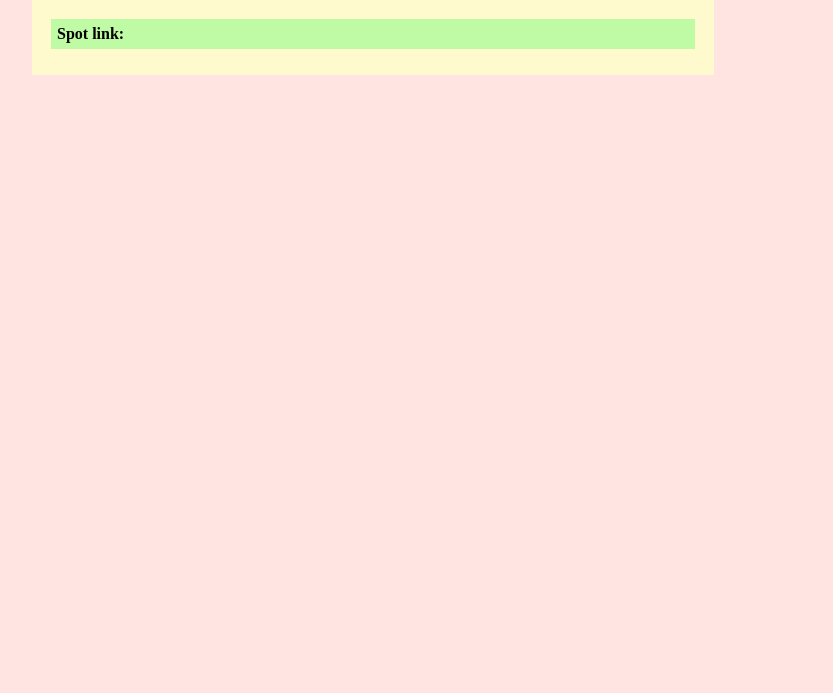
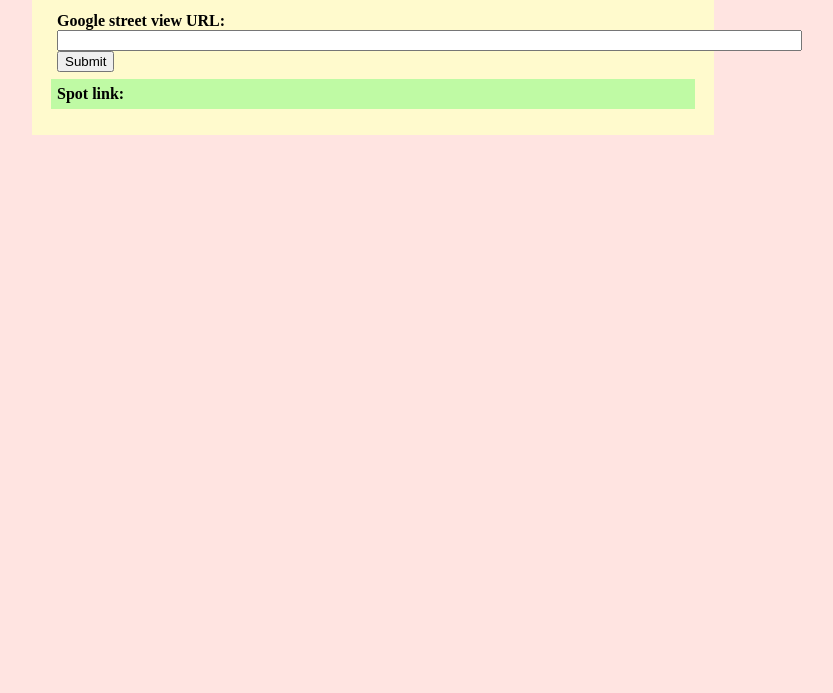
Before and after one commit to MalcolmMacDonald/askmalcolm, a plain HTML site: page index.html in a window 1280 px wide. Shown: the part 107-800 px from the top of the page, without its empty margins (267-1100 px from the left). Drawn offline with Linux system fonts and the light colour scheme.

Commit message:
reset html

```diff
--- a/index.html
+++ b/index.html
@@ -1,6 +1,4 @@
 <!DOCTYPE html>
-<html>
-
 
 <b>
     <div id="center-container">
@@ -10,10 +8,10 @@
             </h1>
 
             <div id="input-form">
-                <!--<form name="locationForm" action="javascript:presentLink()">
+                <form name="locationForm" action="javascript:presentLink()">
                     <label for="location">Google street view URL: </label>
                     <input type="text" id="location" name="location" size="90">
-                    <input type="submit" value="Submit">-->
+                    <input type="submit" value="Submit">
                 </form>
             </div>
             <div id="output">
@@ -28,5 +26,3 @@
 
 
 <link type="text/css" rel="stylesheet" href="stylesheets/mainpage.css" />
-
-</html>
```
